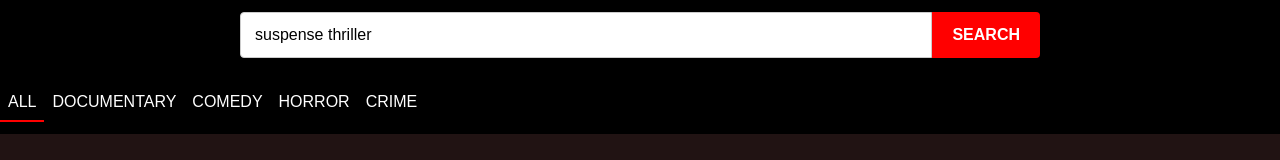
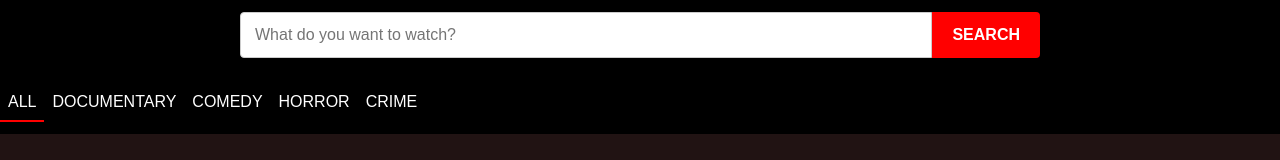
Before and after one commit to princeagrawal024/netflix-roulette, a React (Vite) app in the folder my-app/: page / in a window 1280 px wide. Shown: the top 160 px of the page. Built offline with nearby package versions, Linux system fonts and the light colour scheme.

Commit message:
worked on minor pr comments

```diff
--- a/my-app/index.html
+++ b/my-app/index.html
@@ -4,7 +4,7 @@
     <meta charset="UTF-8" />
     <link rel="icon" type="image/svg+xml" href="/vite.svg" />
     <meta name="viewport" content="width=device-width, initial-scale=1.0" />
-    <title>my-react-app</title>
+    <title>Netflix Roulette</title>
   </head>
   <body>
     <div id="root"></div>
--- a/my-app/src/App.tsx
+++ b/my-app/src/App.tsx
@@ -17,7 +17,7 @@ function App() {
   }
 
   //SearchBar
-  let searchQuery:string = "suspense thriller";
+  let searchQuery:string = "";
   let onSearchCallback = (query:string)=>{console.log("search movie button clicked:", query)};
 
 
--- a/my-app/src/components/Counter/JSXCounter.tsx
+++ b/my-app/src/components/Counter/JSXCounter.tsx
@@ -1,6 +1,10 @@
 import React, { useState } from 'react'
 
-export default function Counter({ initialValue = 1 }) {
+type CounterProps = {
+  initialValue : number
+}
+
+export default function Counter({ initialValue }: CounterProps) {
   const [currentValue, setValue] = useState<number>(initialValue);
 
   const increment = () => {
```
